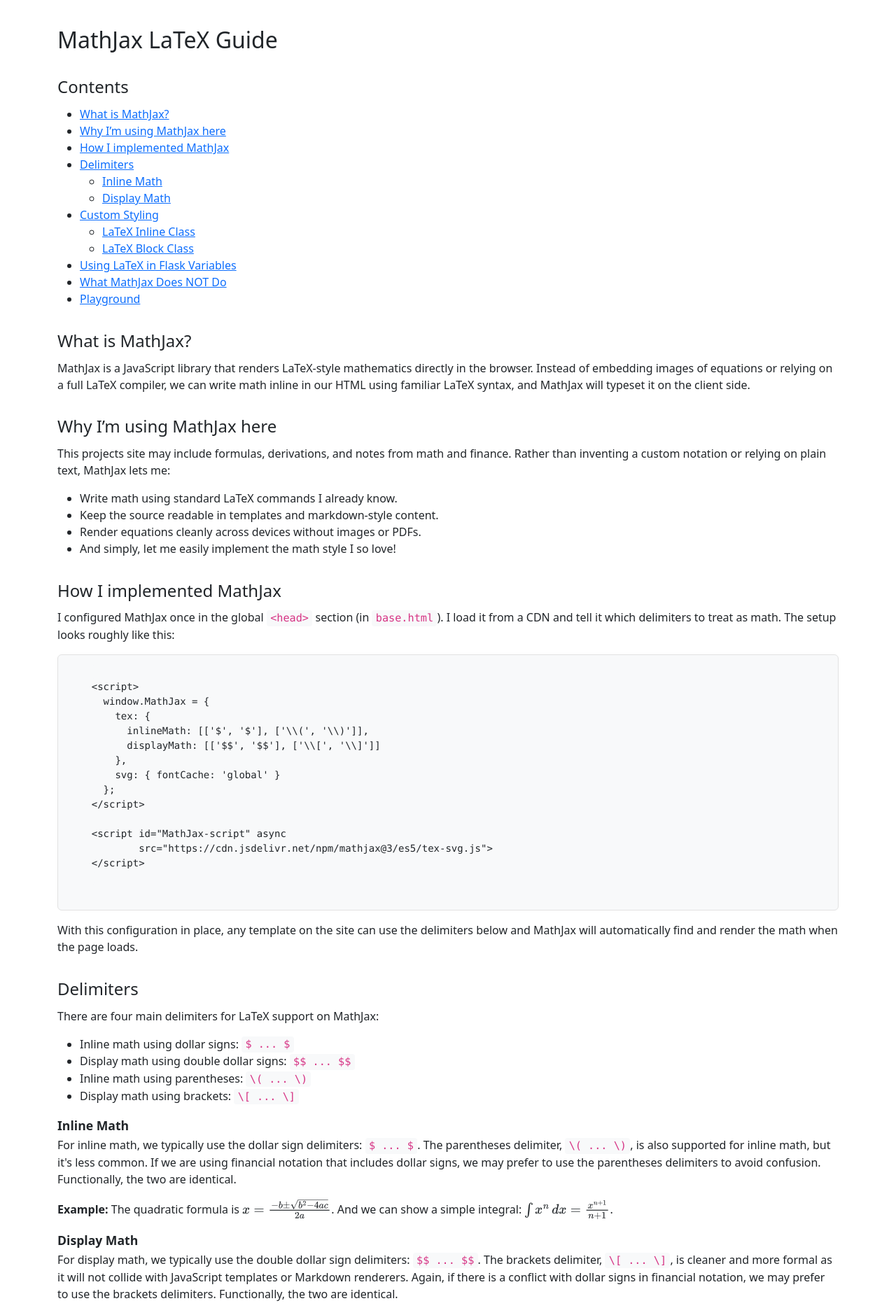
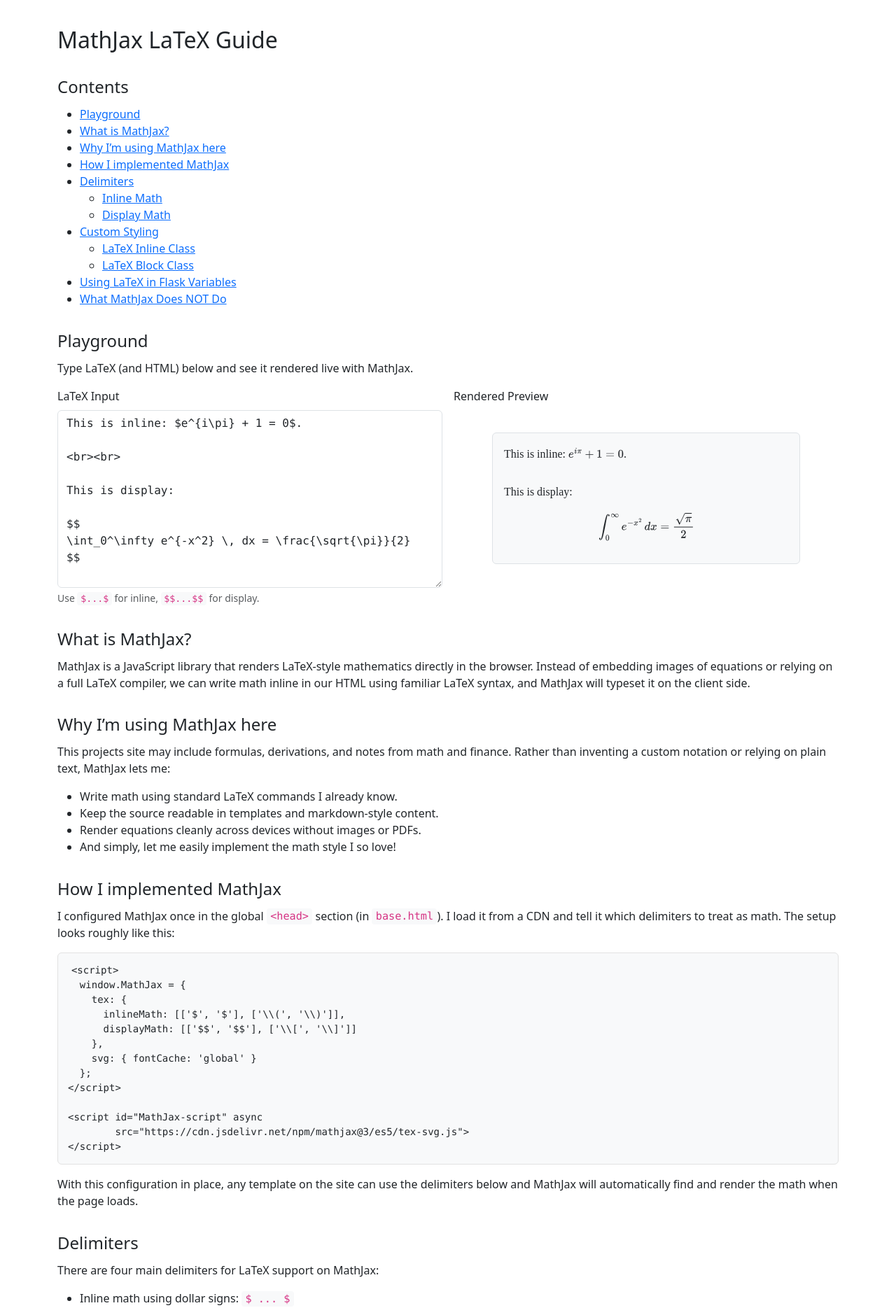
Before and after one commit to wilsoncunningham/project-portfolio, a Flask app: page /mathjax in a window 1280 px wide. Shown: the part 76-1945 px from the top of the page at 70% size. Run offline with Flask 3, Linux system fonts and the light colour scheme; some web fonts are replaced.

Commit message:
implemented latex playground

```diff
--- a/templates/base.html
+++ b/templates/base.html
@@ -25,6 +25,7 @@
 
     <main class="container mt-4 pb-5">
       {% block content %}{% endblock %}
+      {% block scripts %}{% endblock %}
     </main>
 
     <script src="https://cdn.jsdelivr.net/npm/bootstrap@5.3.3/dist/js/bootstrap.bundle.min.js"></script>
--- a/templates/mathjax.html
+++ b/templates/mathjax.html
@@ -6,6 +6,7 @@
 
   <h2 id="contents">Contents</h2>
   <ul>
+    <li><a href="#playground">Playground</a></li>
     <li><a href="#what-is-mathjax">What is MathJax?</a></li>
     <li><a href="#why-mathjax">Why I’m using MathJax here</a></li>
     <li><a href="#how-implemented">How I implemented MathJax</a></li>
@@ -23,8 +24,41 @@
     </li>
     <li><a href="#latex-in-flask">Using LaTeX in Flask Variables</a></li>
     <li><a href="#what-mathjax-not-do">What MathJax Does NOT Do</a></li>
-    <li><a href="#playground">Playground</a></li>
   </ul>
+
+  <h2 id="playground">Playground</h2>
+  <p>Type LaTeX (and HTML) below and see it rendered live with MathJax.</p>
+
+  <div class="row g-3">
+    <!-- Left: input -->
+    <div class="col-md-6">
+      <label for="mathjax-input" class="form-label">LaTeX Input</label>
+      <textarea id="mathjax-input"
+                class="form-control font-monospace"
+                rows="10">
+This is inline: $e^{i\pi} + 1 = 0$.
+
+<br><br>
+
+This is display:
+
+$$
+\int_0^\infty e^{-x^2} \, dx = \frac{\sqrt{\pi}}{2}
+$$
+      </textarea>
+      <div class="form-text">
+        Use <code>$...$</code> for inline, <code>$$...$$</code> for display.
+      </div>
+    </div>
+
+    <!-- Right: preview -->
+    <div class="col-md-6">
+      <label class="form-label">Rendered Preview</label>
+      <div id="mathjax-preview" class="latex-block border rounded p-3 bg-body-tertiary">
+        <!-- Filled by JS -->
+      </div>
+    </div>
+  </div>
 
   <h2 id="what-is-mathjax">What is MathJax?</h2>
   <p>
@@ -50,9 +84,7 @@
     I configured MathJax once in the global <code>&lt;head&gt;</code> section (in <code>base.html</code>).
     I load it from a CDN and tell it which delimiters to treat as math. The setup looks roughly like this:
   </p>
-  <pre>
-    <code>
-    &lt;script&gt;
+  <pre><code>&lt;script&gt;
   window.MathJax = {
     tex: {
       inlineMath: [['$', '$'], ['\\(', '\\)']],
@@ -64,9 +96,7 @@
 
 &lt;script id="MathJax-script" async
         src="https://cdn.jsdelivr.net/npm/mathjax@3/es5/tex-svg.js"&gt;
-    &lt;/script&gt;
-    </code>
-  </pre>
+&lt;/script&gt;</code></pre>
   <p>
     With this configuration in place, any template on the site can use the delimiters below and MathJax
     will automatically find and render the math when the page loads.
@@ -133,19 +163,9 @@
   margin: 2em auto;
 }
 
-.latex-block h1,
-.latex-block h2,
-.latex-block h3,
-.latex-block h4,
-.latex-block h5,
-.latex-block h6 {
-  font-family: inherit;
-}
-
 .latex-inline {
   font-family: "Computer Modern Serif", serif;
-}
-  </code></pre>
+}</code></pre>
 
   <h4 id="latex-inline-class">LaTeX Inline Class</h4>
   <p>
@@ -206,14 +226,33 @@
     <code>\maketitle</code>, <code>\newcommand</code>, etc., are not supported.
     Only math-mode commands are rendered.
   </p>
-
-  <h2 id="playground">Playground</h2>
-  <p>Feel free to write test equations here:</p>
-
-  <div class="latex-block">
-    $$\sum_{i=1}^{10} i = 55$$
-    $$\mathbb{E}[X] = \int_{-\infty}^{\infty} x f(x)\,dx$$
-  </div>
 </div>
 
 {% endblock %}
+
+
+{% block scripts %}
+  {{ super() }}
+  <script>
+    document.addEventListener("DOMContentLoaded", function () {
+      const input = document.getElementById("mathjax-input");
+      const preview = document.getElementById("mathjax-preview");
+      let timeoutId = null;
+
+      function updatePreview() {
+        preview.innerHTML = input.value;
+        if (window.MathJax && MathJax.typesetPromise) {
+          MathJax.typesetClear([preview]);
+          MathJax.typesetPromise([preview]).catch(err => console.error(err));
+        }
+      }
+
+      input.addEventListener("input", function () {
+        if (timeoutId) clearTimeout(timeoutId);
+        timeoutId = setTimeout(updatePreview, 200);
+      });
+
+      updatePreview();
+    });
+  </script>
+{% endblock %}
```
Lines whose indentation alone changed are shown as unchanged.
